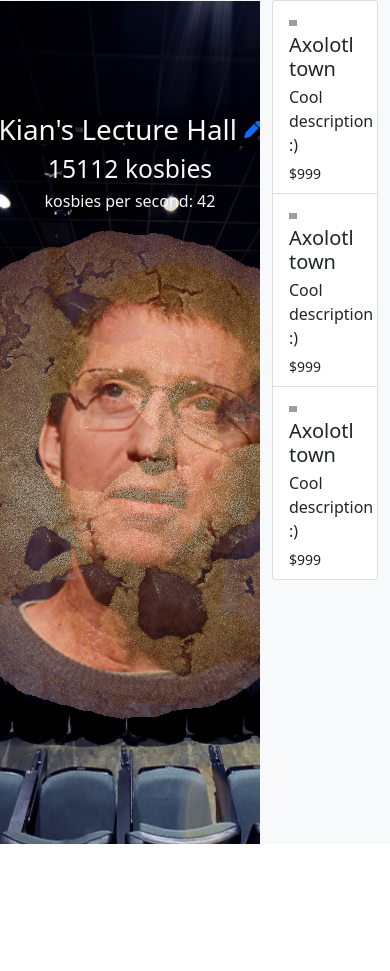
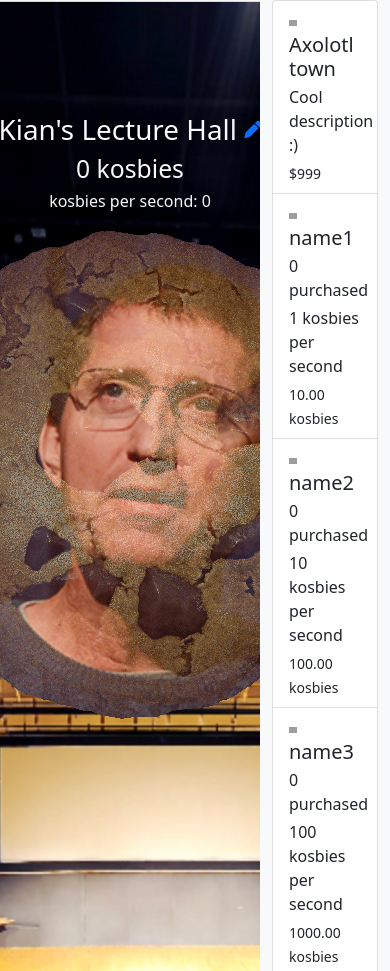
Before and after one commit to jurplel/kosbie-clicker, a plain HTML site: page index.html in a window 390 px wide. Shown: the top 971 px of the page. Before the commit the page ends 844 px from the top, so only its background shows below. Drawn offline with nearby package versions, Linux system fonts and the light colour scheme; grey boxes are pictures that could not be loaded.

Commit message:
another commit

```diff
--- a/css/main.css
+++ /dev/null
@@ -1,14 +0,0 @@
-.store-img {
-    max-width: 100%;
-}
-
-#bg {
-    background-image: url('../img/bg.jpg');
-    background-repeat: no-repeat;
-    background-size: cover;
-    background-position: center;
-}
-
-.text-shadow {
-    text-shadow: 0 0 1rem #000;
-}
--- a/index.html
+++ b/index.html
@@ -6,8 +6,23 @@
 
     <link href="https://cdn.jsdelivr.net/npm/bootstrap@5.1.3/dist/css/bootstrap.min.css" rel="stylesheet" integrity="sha384-1BmE4kWBq78iYhFldvKuhfTAU6auU8tT94WrHftjDbrCEXSU1oBoqyl2QvZ6jIW3" crossorigin="anonymous"/>
     <link rel="stylesheet" href="https://cdnjs.cloudflare.com/ajax/libs/font-awesome/6.1.1/css/all.min.css" integrity="sha512-KfkfwYDsLkIlwQp6LFnl8zNdLGxu9YAA1QvwINks4PhcElQSvqcyVLLD9aMhXd13uQjoXtEKNosOWaZqXgel0g==" crossorigin="anonymous" referrerpolicy="no-referrer"/>
-    <link rel="stylesheet" href="css/main.css">
     <title>Kosbie Clicker</title>
+    <style>
+.store-img {
+    max-width: 100%;
+}
+
+#bg {
+    background-image: url('bg.jpg');
+    background-repeat: no-repeat;
+    background-size: cover;
+    background-position: center;
+}
+
+.text-shadow {
+    text-shadow: 0 0 1rem #000;
+}
+    </style>
 </head>
 <body>
     <div class="container-fluid">
@@ -15,49 +30,28 @@
             <div id="bg" class="col-8">
                 <div class="d-flex flex-column vh-100 justify-content-center">
                     <div class="align-self-center d-flex flex-column">
+                        <!-- Insert me dynamically!! -->
                         <div class="align-self-center cookie-info text-center">
                             <h1 class="text-light text-shadow">
                                 <span id="lec-hall">Kian's Lecture Hall</span>
-                                <a href="#" id="edit-lec-hall" data-bs-toggle="modal" data-bs-target="#modalWhatever"><i class="fa-solid fa-pen fa-2xs"></i></a>
+                                <a href="#" id="edit-lec-hall" data-bs-toggle="modal" data-bs-target="#modalWhatever" onclick="rename()"><i class="fa-solid fa-pen fa-2xs"></i></a>
                             </h1>
                             <h2 class="text-light text-shadow">
-                                <span id="kosbies">15112</span> kosbies
+                                <span id="kosbies">0</span> kosbies
                             </h2>
                             <h6 class="text-light text-shadow">
-                                kosbies per second: <span id="kps">42</span>
+                                kosbies per second: <span id="kps">0</span>
                             </h6>
                         </div>
-                        <img src="img/koz-cookie.png">
+                        <div class="d-flex text-center align-items-start justify-content-center" style="height: 512px;">
+                            <img class="align-self-center" src="koz-cookie.png" id="koz" onclick="clickKoz()">
+                        </div>
                     </div>
                 </div>
             </div>
             <div class="col-4 bg-light">
-                <div class="list-group">
-                    <a href="#" class="list-group-item list-group-item-action" aria-current="true">
-                        <div class="row">
-                            <div class="col-4">
-                                <img src="https://i.natgeofe.com/n/de94c416-6d23-45f5-9708-e8d56289268e/naturepl_01132178.jpg?w=636&h=631" class="store-img">
-                            </div>
-                            <div class="col">
-                                <h5 class="mb-1">Axolotl town</h5>
-                                <p class="mb-1">Cool description :)</p>
-                                <small>$999</small>
-                            </div>
-                        </div>
-                    </a>
-                    <a href="#" class="list-group-item list-group-item-action" aria-current="true">
-                        <div class="row">
-                            <div class="col-4">
-                                <img src="https://i.natgeofe.com/n/de94c416-6d23-45f5-9708-e8d56289268e/naturepl_01132178.jpg?w=636&h=631" class="store-img">
-                            </div>
-                            <div class="col">
-                                <h5 class="mb-1">Axolotl town</h5>
-                                <p class="mb-1">Cool description :)</p>
-                                <small>$999</small>
-                            </div>
-                        </div>
-                    </a>
-                    <a href="#" class="list-group-item list-group-item-action" aria-current="true">
+                <div class="list-group" id="purchases">
+                    <a id="axlDiv" href="#" class="list-group-item list-group-item-action">
                         <div class="row">
                             <div class="col-4">
                                 <img src="https://i.natgeofe.com/n/de94c416-6d23-45f5-9708-e8d56289268e/naturepl_01132178.jpg?w=636&h=631" class="store-img">
@@ -73,6 +67,6 @@
             </div>
         </div>
     </div>
-    <script src="js/main.js" type="module"></script>
+    <script src="main.js"></script>
 </body>
 </html>
--- /dev/null
+++ b/main.js
@@ -0,0 +1,133 @@
+/*
+
+Kosbie Clicker
+
+- Cookie = circular Kosbie face image
+- Clicking on it makes it smaller, 0.05 seconds later it becomes larger
+- Counter of # of kosbies you have so far at top
+- You can name your XXXX by clicking on the banner
+
+- Items:
+    - TAs (image of Sean)
+    - Axolotls
+    - Freddies
+    - Tetronimos
+    - Tomatoes
+
+Steps:
+1. When you click on Kosbie, counter goes up
+2. When you click on banner, prompt to rename appears
+3. Onload, create the divs for each item type
+4. For each item type, create an object (put in array)
+5. When you click on them, another one is purchased (changes price)
+6. Purchasing objects affects rate of Kosbie generation
+*/
+
+var kosbies = 0;
+var rate = 0;
+var lecHall = document.getElementById("lec-hall");
+var kozImage = document.getElementById("koz");
+var kozCount = document.getElementById("kosbies");
+var kozRate = document.getElementById("kps");
+var purchases = document.getElementById("purchases");
+
+function updateStats() {
+    kozRate.innerHTML = rate;
+    kozCount.innerHTML = kosbies;
+}
+
+function rename() {
+    var name = prompt("What is your name?", "Mellon");
+    lecHall.innerHTML = `${name}'s Lecture Hall`
+}
+
+// Called when you click on the giant kosbie face
+function clickKoz() {
+
+    // Add one to the count
+    kosbies += 1;
+    kozCount.innerHTML = kosbies;
+
+    // Shrink the face, then unshrink it 0.05 sec later
+    kozImage.style.width = "95%";
+    var callback = () => {kozImage.style.width = "100%";}
+    setTimeout(callback, 50);
+}
+
+// Class to store each purchase type
+class Purchase {
+    constructor (name, imageURL, cost, rate) {
+        this.name = name;
+        this.imageURL = imageURL;
+        this.count = 0;
+        this.cost = cost;
+        this.rate = rate;
+        this.createDiv();
+    }
+
+    // Creates a div tag in the HTML associated with this object
+    createDiv() {
+        var result = `
+        <a id="${this.name}" href="#" class="list-group-item list-group-item-action"></a>`
+        // This is stupid as well
+        purchases.insertAdjacentHTML("beforeend", result);
+        this.updateHTML();
+        var wrapper = document.getElementById(this.name);
+        console.log(wrapper)
+        // this is super dumb
+        var _this = this;
+        wrapper.onclick = function() {
+            console.log("test" + _this.name);
+            _this.purchase()
+        }
+    }
+
+    // Updates the inner HTML of the div tag to reflect an updated count/cost
+    updateHTML() {
+        var wrapper = document.getElementById(this.name);
+        var result = `
+        <div class="row">
+            <div class="col-4">
+                <img src="${this.imageURL}" class="store-img">
+            </div>
+            <div class="col">
+                <h5 class="mb-1">${this.name}</h5>
+                <p class="mb-1">${this.count} purchased</p>
+                <p class="mb-1">${this.rate} kosbies per second</p>
+                <small>${this.cost.toFixed(2)} kosbies</small>
+            </div>
+        </div>`
+        wrapper.innerHTML = result;
+    }
+
+    // Purchases one of the item (if there are enough Kosbies), increasing
+    // the cost in the process.
+    purchase() {
+        if (kosbies >= this.cost) {
+            kosbies -= this.cost;
+            kosbies = Math.floor(kosbies)
+            kozCount.innerHTML = kosbies;
+            rate += this.rate;
+            kozRate.innerHTML = rate;
+            this.count += 1;
+            this.cost *= 1.15;
+            this.updateHTML();
+            updateStats();
+        }
+    }
+}
+
+// Initialize the purchase objects and put in an array
+var purchaseArr = [];
+purchaseArr.push(new Purchase("name1", "https://www.cs.cmu.edu/~112/staff-photos/yizes.jpg", 10, 1));
+purchaseArr.push(new Purchase("name2", "https://i.pinimg.com/originals/7f/77/c3/7f77c3fd38277c083977522b6ce532e0.jpg", 100, 10));
+purchaseArr.push(new Purchase("name3", "https://www.kosbie.net/cmu/fall-20/15-112/notes/hw11-teddyFractal.png", 1000, 100));
+purchaseArr.push(new Purchase("name4", "https://upload.wikimedia.org/wikipedia/commons/thumb/5/50/All_5_free_tetrominoes.svg/640px-All_5_free_tetrominoes.svg.png", 10000, 1000));
+purchaseArr.push(new Purchase("name5", "https://media.istockphoto.com/vectors/splashes-of-red-tomatoes-on-the-wall-vector-id480491853?k=20&m=480491853&s=612x612&w=0&h=ZrGFvQ38KcVsvxFka2SQW0vEipVgNqOFwf21PTOz0v0=", 10000, 1000));
+
+function tick() {
+    kosbies += rate;
+    updateStats();
+}
+
+setInterval(tick, 1000);
```
Also changed, not shown: bg.jpg (renamed from img/bg.jpg), js/main.js (deleted), koz-cookie.png (renamed from img/koz-cookie.png).
